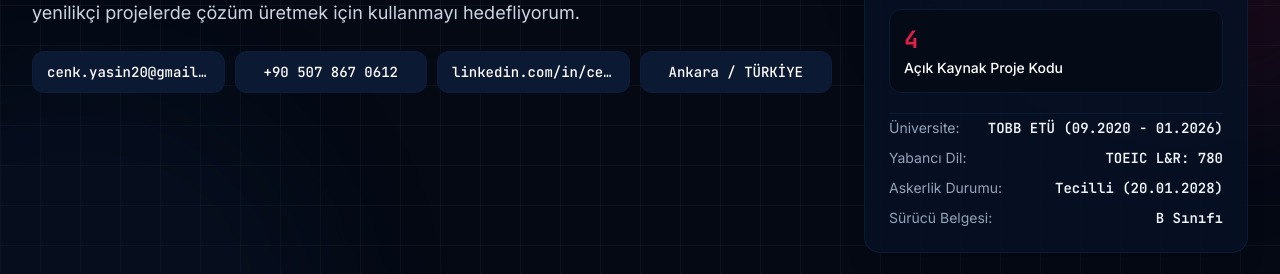
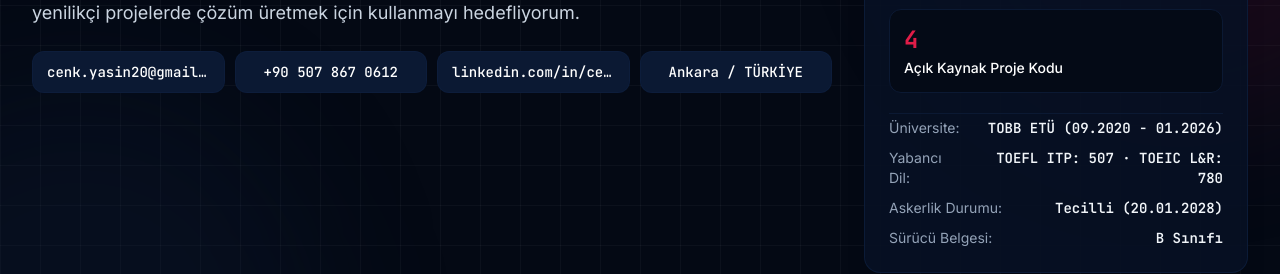
Before and after one commit to cenkysn/cenk-yasin, a plain HTML site: page index.html in a window 1280 px wide. Shown: the part 235-509 px from the top of the page. Drawn offline with nearby package versions, Linux system fonts and the light colour scheme.

Commit message:
Update index.html

```diff
--- a/index.html
+++ b/index.html
@@ -271,7 +271,7 @@
               </div>
               <div class="flex items-center justify-between gap-2">
                 <span class="text-slate-600 dark:text-slate-400">Yabancı Dil:</span>
-                <span class="font-mono font-semibold text-lacivert-900 dark:text-slate-100">TOEIC L&amp;R: 780</span>
+                <span class="font-mono font-semibold text-lacivert-900 dark:text-slate-100 text-right">TOEFL ITP: 507 · TOEIC L&amp;R: 780</span>
               </div>
               <div class="flex items-center justify-between gap-2">
                 <span class="text-slate-600 dark:text-slate-400">Askerlik Durumu:</span>
```
